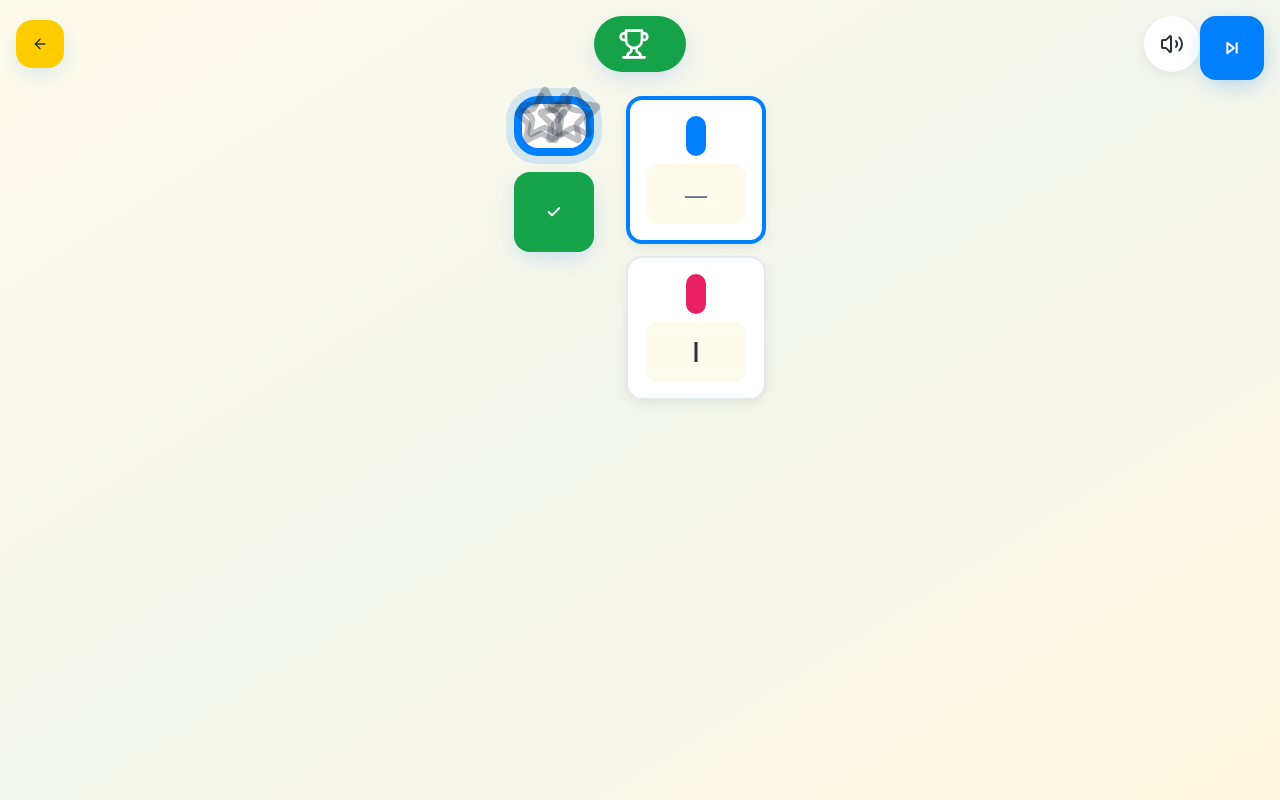
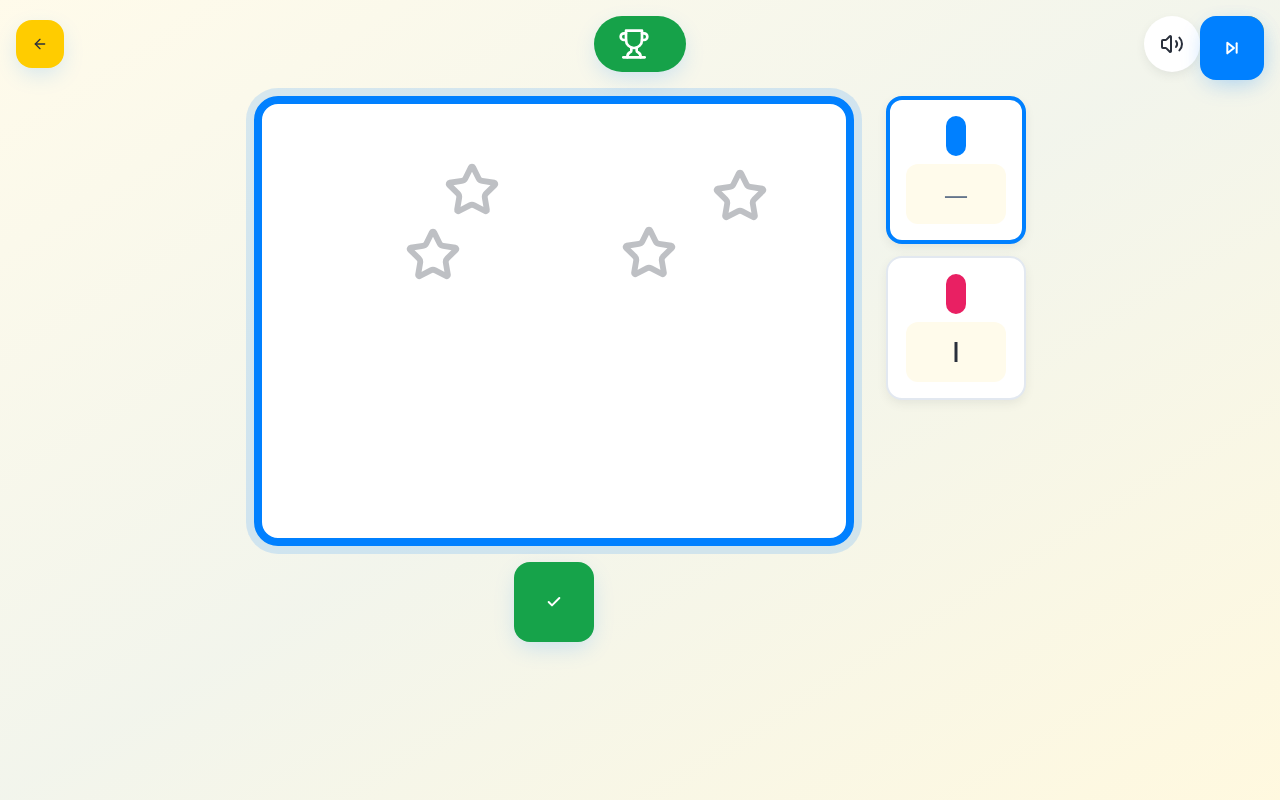
Before and after one commit to TomSlavkovsky/icon-counting-game, a React (Vite) app: page /icon-counting-game/game/fillin in a window 1280 px wide. Built offline with nearby package versions, Linux system fonts and the light colour scheme; the HTML template or start-up script is replaced by a standard one.

Commit message:
Fix: Revert desktop layout and adjust mobile award count

```diff
--- a/src/components/game/ScoreCounter.tsx
+++ b/src/components/game/ScoreCounter.tsx
@@ -8,7 +8,9 @@ export const ScoreCounter = ({ score }: ScoreCounterProps) => {
   return (
     <div className="flex items-center gap-3 bg-success text-success-foreground px-6 py-3 rounded-full shadow-playful">
       <Trophy size={32} className="animate-bounce-in" />
-      <div className="flex items-center gap-2">
+      {/* Show number on mobile, dots on larger screens */}
+      <span className="text-2xl font-bold sm:hidden">{score}</span>
+      <div className="hidden sm:flex items-center gap-2">
         {Array.from({ length: score }, (_, i) => (
           <div
             key={i}
--- a/src/pages/FillInGame.tsx
+++ b/src/pages/FillInGame.tsx
@@ -180,8 +180,8 @@ const FillInGame = () => {
       <div className="container mx-auto px-4 pt-24 pb-8">
         <div className="flex flex-col lg:flex-row gap-4 lg:gap-8 items-center lg:items-start justify-center">
           {/* Picture frame */}
-          <div className="flex flex-col gap-4 flex-shrink-0 w-full lg:w-auto max-w-2xl">
-            <div className="relative w-full aspect-[4/3] bg-card rounded-3xl border-8 border-primary shadow-[0_0_0_8px_hsl(var(--primary)/0.15)] transition-all duration-300">
+          <div className="flex flex-col gap-4 flex-shrink-0 w-full lg:w-auto">
+            <div className="relative w-full lg:w-[600px] aspect-[4/3] bg-card rounded-3xl border-8 border-primary shadow-[0_0_0_8px_hsl(var(--primary)/0.15)] transition-all duration-300">
               {objects.map((obj) => (
                 <FillInObject
                   key={obj.id}
```
